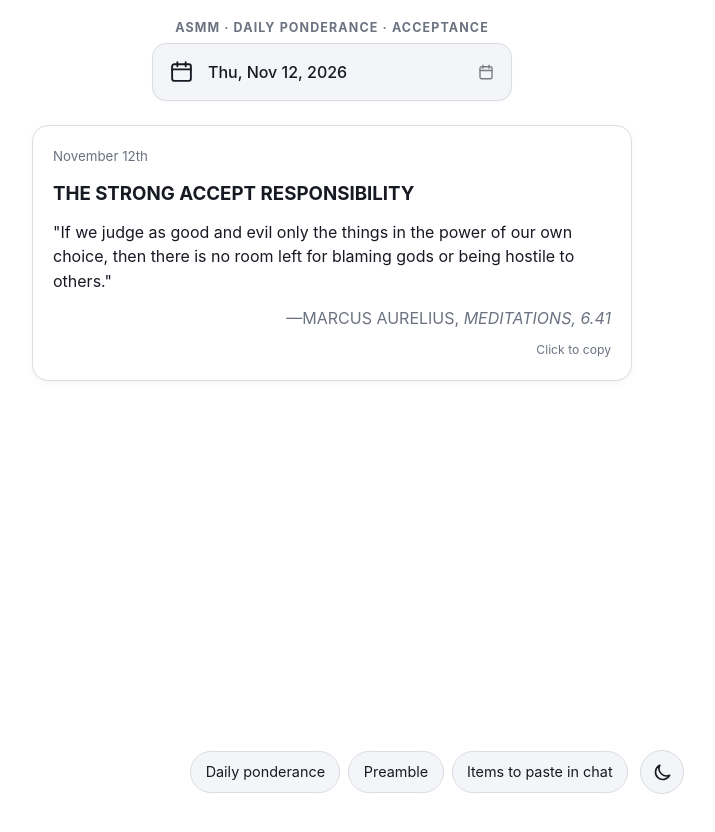
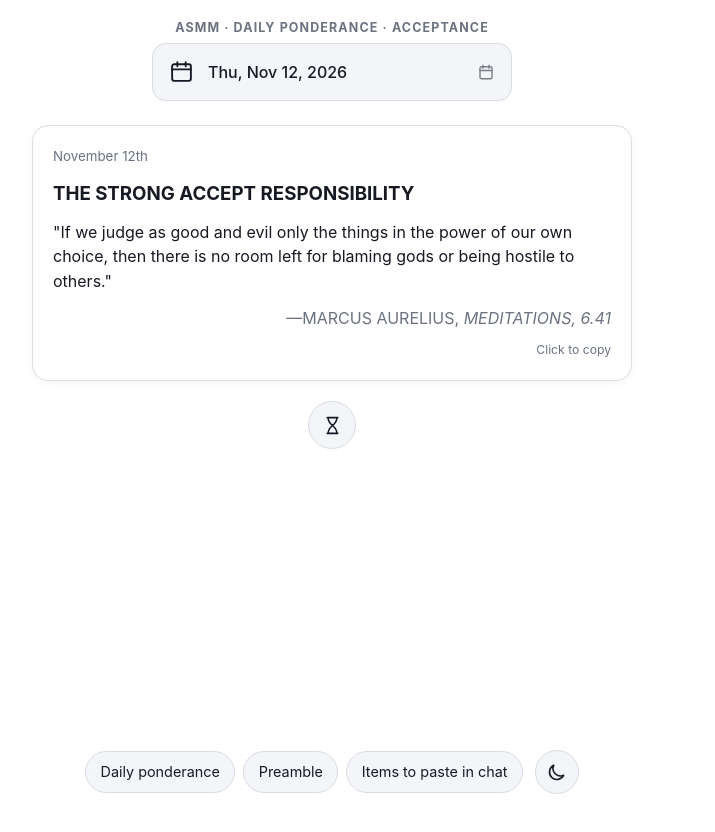
Before and after one commit to sintutu/daily-ponderance-web, a React (Vite) app in the folder src/web/: page /daily-ponderance in a window 1280 px wide. Shown: the whole page, without its empty margins (308-1023 px from the left). Built offline with nearby package versions, Linux system fonts and the light colour scheme.

Commit message:
Add meditation video

```diff
--- a/src/web/src/index.css
+++ b/src/web/src/index.css
@@ -252,12 +252,15 @@ button { font-family: inherit; }
 .site-footer {
   display: flex;
   align-items: center;
-  justify-content: flex-end;
+  justify-content: center;
   gap: .75rem;
   flex-wrap: wrap;
   padding: 1.5rem 0 .5rem;
 }
-.page-navigation { display: flex; flex-wrap: wrap; align-items: center; justify-content: flex-end; gap: .5rem; }
+.page-navigation { display: flex; flex-wrap: wrap; align-items: center; justify-content: center; gap: .5rem; }
+.meditation-control { display: flex; justify-content: center; margin-top: 1.25rem; }
+.meditation-control button { display: inline-grid; place-items: center; width: 48px; height: 48px; padding: 0; }
+.meditation-icon { width: 21px; height: 21px; fill: none; stroke: currentColor; stroke-width: 1.8; stroke-linecap: round; stroke-linejoin: round; }
 .footer-link {
   padding: .55rem .9rem;
   border: 1px solid var(--border);
@@ -274,6 +277,8 @@ button { font-family: inherit; }
 
 .messages-page { width: min(100%, 680px); margin: 0 auto; }
 .preamble-page { width: min(100%, 680px); margin: 0 auto; }
+.meditation-card { overflow: hidden; margin-top: 1.25rem; border: 1px solid var(--border); border-radius: 16px; background: var(--surface); box-shadow: 0 2px 8px rgba(23, 25, 35, .04); aspect-ratio: 16 / 9; }
+.meditation-card iframe { display: block; width: 100%; height: 100%; border: 0; }
 .page-eyebrow { margin: .5rem 0 1rem; text-align: center; }
 .preamble-card {
   padding: 1.25rem;
--- a/src/web/src/pages/DailyReading.tsx
+++ b/src/web/src/pages/DailyReading.tsx
@@ -37,6 +37,7 @@ const DailyReading: React.FC = () => {
   const [date, setDate] = useState<string>(getPacificDate()); // Today's date in US Pacific Time
   const [reading, setReading] = useState<any>(null);
   const [error, setError] = useState<string | null>(null);
+  const [showMeditation, setShowMeditation] = useState(false);
 
   useEffect(() => {
     try {
@@ -92,6 +93,22 @@ const DailyReading: React.FC = () => {
       ) : (
         !error && <p>Loading...</p>
       )}
+      <div className="meditation-control">
+        <button className="footer-link" type="button" aria-expanded={showMeditation} onClick={() => setShowMeditation((visible) => !visible)}>
+          <span className="sr-only">{showMeditation ? 'Hide meditation' : 'Play meditation'}</span>
+          <svg className="meditation-icon" viewBox="0 0 24 24" aria-hidden="true"><path d="M6 3h12M6 21h12M7 3c0 4.5 2 6.5 5 9-3 2.5-5 4.5-5 9m10-18c0 4.5-2 6.5-5 9 3 2.5 5 4.5 5 9" /></svg>
+        </button>
+      </div>
+      {showMeditation && (
+        <section className="meditation-card" aria-label="ASMM meditation video">
+          <iframe
+            src="https://drive.google.com/file/d/15mnjeE43Fhm_z8Vzxac4YshH8oOz4lqS/preview"
+            title="ASMM meditation"
+            allow="autoplay"
+            allowFullScreen
+          />
+        </section>
+      )}
     </div>
   );
 };
```
